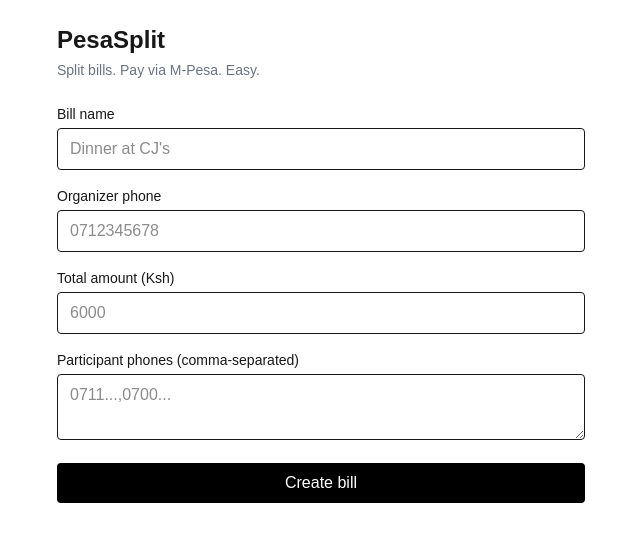
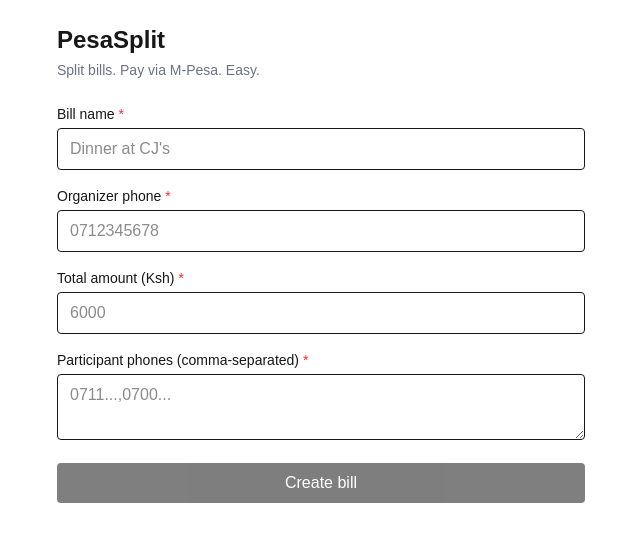
Before and after one commit to almondcodes/SplitPay, a Next.js app in the folder frontend/: page / in a window 1280 px wide. Shown: the top 542 px of the page, without its empty margins (319-959 px from the left). Built offline with nearby package versions, Linux system fonts and the light colour scheme; no server answers.

Commit message:
label the required fields and disable create bill button by default

```diff
--- a/frontend/src/app/page.tsx
+++ b/frontend/src/app/page.tsx
@@ -12,6 +12,8 @@
   const [error, setError] = useState<string | null>(null);
   const [bill, setBill] = useState<any>(null);
   const [copied, setCopied] = useState(false);
+
+  const isFormValid = name.trim() && organizer.trim() && total.trim() && phones.trim();
 
   const shareUrl = useMemo(() => {
     if (!bill) return "";
@@ -62,22 +64,60 @@
 
       <form onSubmit={onSubmit} className="space-y-4">
         <div className="space-y-1">
-          <label className="block text-sm">Bill name</label>
-          <input className="w-full border rounded px-3 py-2" value={name} onChange={e=>setName(e.target.value)} placeholder="Dinner at CJ's" />
+          <label className="block text-sm">
+            Bill name <span className="text-red-500">*</span>
+          </label>
+          <input
+            className="w-full border rounded px-3 py-2"
+            value={name}
+            onChange={e=>setName(e.target.value)}
+            placeholder="Dinner at CJ's"
+            required
+          />
         </div>
         <div className="space-y-1">
-          <label className="block text-sm">Organizer phone</label>
-          <input className="w-full border rounded px-3 py-2" value={organizer} onChange={e=>setOrganizer(e.target.value)} placeholder="0712345678" />
+          <label className="block text-sm">
+            Organizer phone <span className="text-red-500">*</span>
+          </label>
+          <input
+            className="w-full border rounded px-3 py-2"
+            value={organizer}
+            onChange={e=>setOrganizer(e.target.value)}
+            placeholder="0712345678"
+            required
+          />
         </div>
         <div className="space-y-1">
-          <label className="block text-sm">Total amount (Ksh)</label>
-          <input className="w-full border rounded px-3 py-2" value={total} onChange={e=>setTotal(e.target.value)} placeholder="6000" />
+          <label className="block text-sm">
+            Total amount (Ksh) <span className="text-red-500">*</span>
+          </label>
+          <input
+            className="w-full border rounded px-3 py-2"
+            value={total}
+            onChange={e=>setTotal(e.target.value)}
+            placeholder="6000"
+            type="number"
+            min="1"
+            required
+          />
         </div>
         <div className="space-y-1">
-          <label className="block text-sm">Participant phones (comma-separated)</label>
-          <textarea className="w-full border rounded px-3 py-2" rows={2} value={phones} onChange={e=>setPhones(e.target.value)} placeholder="0711...,0700..." />
+          <label className="block text-sm">
+            Participant phones (comma-separated) <span className="text-red-500">*</span>
+          </label>
+          <textarea
+            className="w-full border rounded px-3 py-2"
+            rows={2}
+            value={phones}
+            onChange={e=>setPhones(e.target.value)}
+            placeholder="0711...,0700..."
+            required
+          />
         </div>
-        <button disabled={loading} className="w-full bg-black text-white rounded py-2">
+        <button
+          disabled={loading || !isFormValid}
+          className="w-full bg-black text-white rounded py-2 disabled:opacity-50 disabled:cursor-not-allowed"
+        >
           {loading ? "Creating..." : "Create bill"}
         </button>
         {error && <p className="text-red-600 text-sm">{error}</p>}
```
